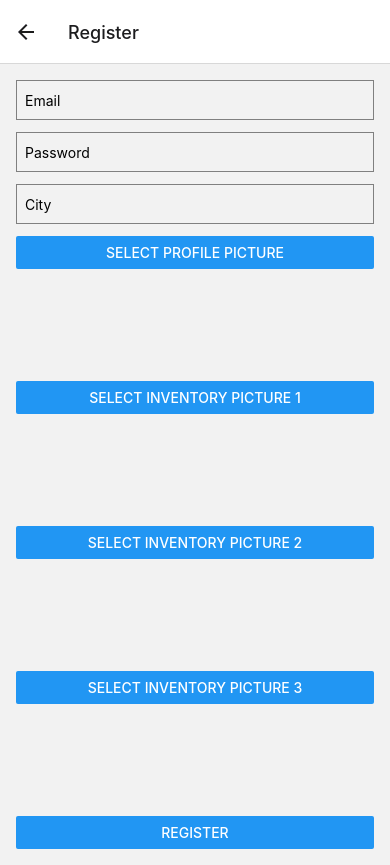
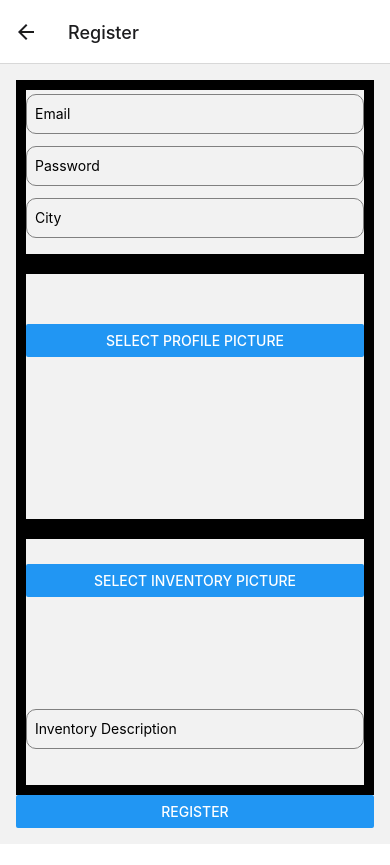
Before and after one commit to grumpet/react-routes, a React Native app: screen /Register in a window 390 px wide. After the commit the page ends 844 px from the top, so only its background shows below. Built offline with nearby package versions, Linux system fonts and the light colour scheme.

Commit message:
first commit

```diff
--- a/package.json
+++ b/package.json
@@ -25,7 +25,8 @@
     "react-native-safe-area-context": "4.10.1",
     "react-native-screens": "3.31.1",
     "react-native-swipe-cards": "^0.1.1",
-    "react-native-vector-icons": "^10.1.0"
+    "react-native-vector-icons": "^10.1.0",
+    "expo-image-picker": "~15.0.4"
   },
   "devDependencies": {
     "@babel/core": "^7.20.0"
--- a/src/_layout.js
+++ b/src/_layout.js
@@ -6,6 +6,7 @@ import Settings from './screens/Settings';
 import Profile from './screens/Profile';
 import Login from './screens/Login';
 import Register from './screens/Register';
+import Chat from './screens/Chat';
 
 const Stack = createStackNavigator();
 
@@ -16,6 +17,7 @@ function Layout() {
       <Stack.Navigator>
         <Stack.Screen name="Home" component={Home} options={{ headerShown: false }}/>
         <Stack.Screen name="About" component={About} options={{ headerShown: false }}/>
+        <Stack.Screen name="Chat" component={Chat} />
         <Stack.Screen name="Settings" component={Settings} />
         <Stack.Screen name="Profile" component={Profile} />
         <Stack.Screen name="Login" component={Login} />
--- a/src/components/Menu.js
+++ b/src/components/Menu.js
@@ -11,11 +11,11 @@ const Menu = ({}) => {
   return (
     <View>
     <Header
-      leftComponent={
-        <TouchableOpacity onPress={() => navigation.navigate('Profile')}>
-          <Icon name='user' type='font-awesome' color='#fff' />
-        </TouchableOpacity>
-      }
+        leftComponent={
+          <TouchableOpacity onPress={() => navigation.navigate('Chat')}>
+            <Icon name='comment' type='font-awesome' color='#fff' />
+          </TouchableOpacity>
+        }
       centerComponent={
         <TouchableOpacity onPress={() => navigation.navigate('Home')}>
           <Text style={{ color: '#fff' }}>Swappers</Text>
--- /dev/null
+++ b/src/screens/Chat.js
@@ -0,0 +1,12 @@
+import { View, Text } from 'react-native'
+import React from 'react'
+
+const Chat = () => {
+  return (
+    <View>
+      <Text>Chat</Text>
+    </View>
+  )
+}
+
+export default Chat
--- a/src/screens/Register.js
+++ b/src/screens/Register.js
@@ -7,7 +7,8 @@ const Register = () => {
   const [password, setPassword] = useState('');
   const [city, setCity] = useState('');
   const [profilePic, setProfilePic] = useState(null);
-  const [inventoryPics, setInventoryPics] = useState([null, null, null]);
+  const [inventoryPic, setInventoryPic] = useState(null);
+  const [inventoryDescription, setInventoryDescription] = useState('');
 
   const handleRegister = () => {
     // Perform registration operation
@@ -26,18 +27,9 @@ const Register = () => {
     });
   };
 
-  const selectInventoryImage = (index) => {
-    selectImage((source) => {
-      setInventoryPics((prev) => {
-        const copy = [...prev];
-        copy[index] = source;
-        return copy;
-      });
-    });
-  };
-
   return (
     <View style={styles.container}>
+    <View style={styles.text_box}>
       <TextInput
         style={styles.input}
         onChangeText={setEmail}
@@ -58,20 +50,24 @@ const Register = () => {
         value={city}
         placeholder="City"
       />
+      </View>
+      <View style={styles.profile_pic_box}>
+
       <Button title="Select Profile Picture" onPress={() => selectImage(setProfilePic)} />
       <Image source={profilePic} style={styles.image} />
-      <View style={styles.inventory}>
-        {inventoryPics.map((pic, index) => (
-          <View key={index}>
+    </View>
+    <View style={styles.inventory_box}>
+      <Button title="Select Inventory Picture" onPress={() => selectImage(setInventoryPic)} />
+      <Image source={inventoryPic} style={styles.image} />
+      <TextInput
+        style={styles.input}
+        onChangeText={setInventoryDescription}
+        value={inventoryDescription}
+        placeholder="Inventory Description"
+      />
+  </View>
+  <Button style = {styles.Button} title="Register" onPress={handleRegister} />
 
-            <Button title={`Select Inventory Picture ${index + 1}`} onPress={() => selectInventoryImage(index)} />
-
-            <Image source={pic} style={styles.image} />
-
-          </View>
-        ))}
-      </View>
-      <Button title="Register" onPress={handleRegister} />
     </View>
   );
 }
@@ -81,6 +77,24 @@ const styles = StyleSheet.create({
     flex: 1,
     justifyContent: 'center',
     padding: 16,
+    flexDirection: 'column',
+  },
+  text_box:{
+    flex: 2,
+    borderWidth: 10,//remove in end
+    justifyContent: 'center',
+  },
+  profile_pic_box:{
+    flex: 3,
+    borderWidth: 10,//remove in end
+    justifyContent: 'center',
+
+  },
+  inventory_box:{
+    flex: 3,
+    borderWidth: 10,//remove in end
+    justifyContent: 'center',
+
   },
   input: {
     height: 40,
@@ -88,22 +102,21 @@ const styles = StyleSheet.create({
     borderWidth: 1,
     marginBottom: 12,
     paddingLeft: 8,
+    borderRadius: 10,
   },
   image: {
     width: 100,
     height: 100,
     marginBottom: 12,
   },
-  inventory: {
-    justifyContent: 'space-between',
-    marginBottom: 0,
-    marginTop: 0,
-
-
+  Button: {
+    backgroundColor: 'blue',
+    color: 'white',
+    padding: 10,
+    borderRadius: 5,
+    textAlign: 'center',
+    marginTop: 10,
   },
-
-
-
 });
 
 export default Register;
--- a/src/screens/Settings.js
+++ b/src/screens/Settings.js
@@ -13,6 +13,11 @@ const Settings = ({ navigation }) => {
       title: 'Login',
       navigateTo: 'Login',
     },
+    {
+      id: '3',
+      title: 'Profile',
+      navigateTo: 'Profile',
+    }
     // Add more options here
   ];
 
```
Also changed, not shown: 2 other files (tests, documents, lock files or other folders).
